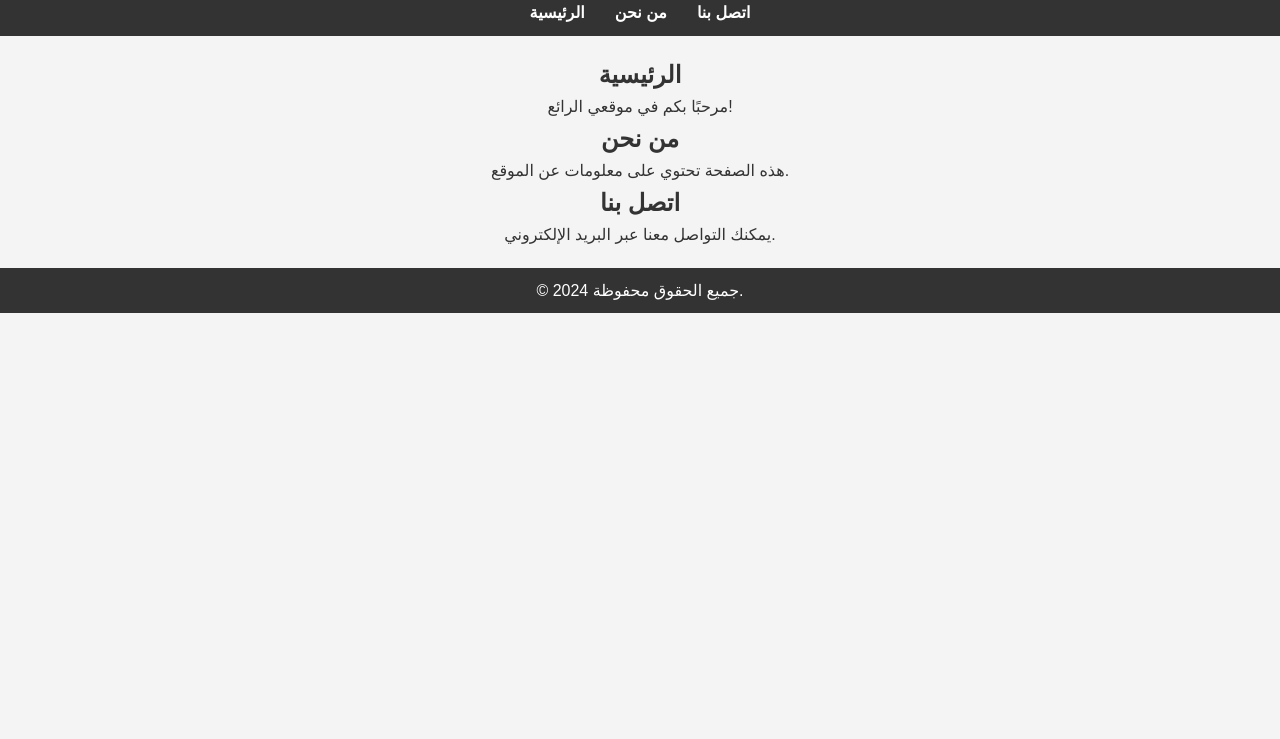
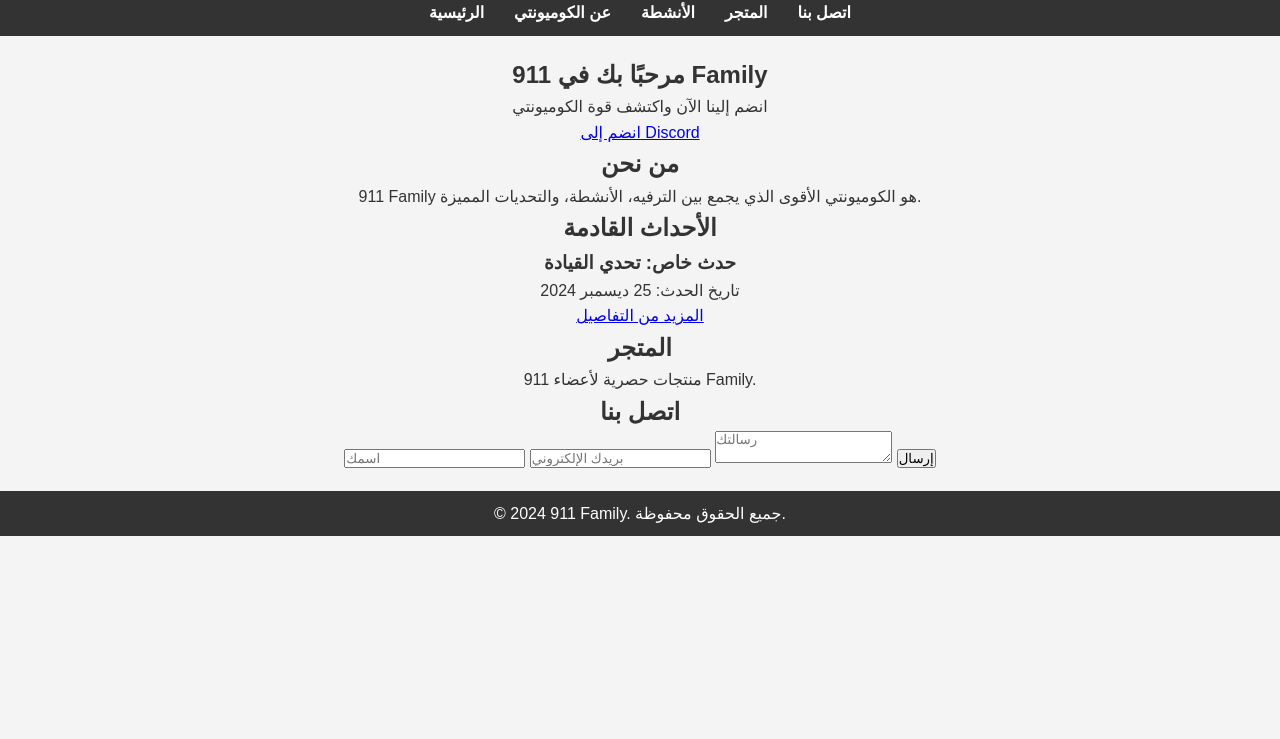
Before and after one commit to SAIFontop/SAIFontop.github.io, a plain HTML site: page index.htm in a window 1280 px wide. Shown: the part 61-800 px from the top of the page. Drawn offline with Linux system fonts and the light colour scheme.

Commit message:
Update index.htm

```diff
--- a/index.htm
+++ b/index.htm
@@ -4,40 +4,66 @@
     <meta charset="UTF-8">
     <meta http-equiv="X-UA-Compatible" content="IE=edge">
     <meta name="viewport" content="width=device-width, initial-scale=1.0">
-    <title>موقعي الشخصي</title>
+    <title>911 Family - الكوميونتي الأقوى</title>
     <link rel="stylesheet" href="styles.css">
+    <script src="script.js" defer></script>
 </head>
 <body>
     <header>
-        <h1>أهلاً بكم في موقعي</h1>
+        <div class="logo">
+            <h1>911 Family</h1>
+        </div>
         <nav>
             <ul>
                 <li><a href="#home">الرئيسية</a></li>
-                <li><a href="#about">من نحن</a></li>
+                <li><a href="#about">عن الكوميونتي</a></li>
+                <li><a href="#events">الأنشطة</a></li>
+                <li><a href="#store">المتجر</a></li>
                 <li><a href="#contact">اتصل بنا</a></li>
             </ul>
         </nav>
     </header>
 
     <main>
-        <section id="home">
-            <h2>الرئيسية</h2>
-            <p>مرحبًا بكم في موقعي الرائع!</p>
+        <section id="home" class="hero">
+            <h2>مرحبًا بك في 911 Family</h2>
+            <p>انضم إلينا الآن واكتشف قوة الكوميونتي</p>
+            <a href="https://discord.gg/YOUR_DISCORD_LINK" class="btn">انضم إلى Discord</a>
         </section>
 
         <section id="about">
             <h2>من نحن</h2>
-            <p>هذه الصفحة تحتوي على معلومات عن الموقع.</p>
+            <p>911 Family هو الكوميونتي الأقوى الذي يجمع بين الترفيه، الأنشطة، والتحديات المميزة.</p>
+        </section>
+
+        <section id="events">
+            <h2>الأحداث القادمة</h2>
+            <div class="event">
+                <h3>حدث خاص: تحدي القيادة</h3>
+                <p>تاريخ الحدث: 25 ديسمبر 2024</p>
+                <a href="#" class="btn">المزيد من التفاصيل</a>
+            </div>
+        </section>
+
+        <section id="store">
+            <h2>المتجر</h2>
+            <p>منتجات حصرية لأعضاء 911 Family.</p>
+            <!-- يمكن إضافة منتجات هنا -->
         </section>
 
         <section id="contact">
             <h2>اتصل بنا</h2>
-            <p>يمكنك التواصل معنا عبر البريد الإلكتروني.</p>
+            <form>
+                <input type="text" placeholder="اسمك" required>
+                <input type="email" placeholder="بريدك الإلكتروني" required>
+                <textarea placeholder="رسالتك" required></textarea>
+                <button type="submit">إرسال</button>
+            </form>
         </section>
     </main>
 
     <footer>
-        <p>© 2024 جميع الحقوق محفوظة.</p>
+        <p>© 2024 911 Family. جميع الحقوق محفوظة.</p>
     </footer>
 </body>
 </html>
```
